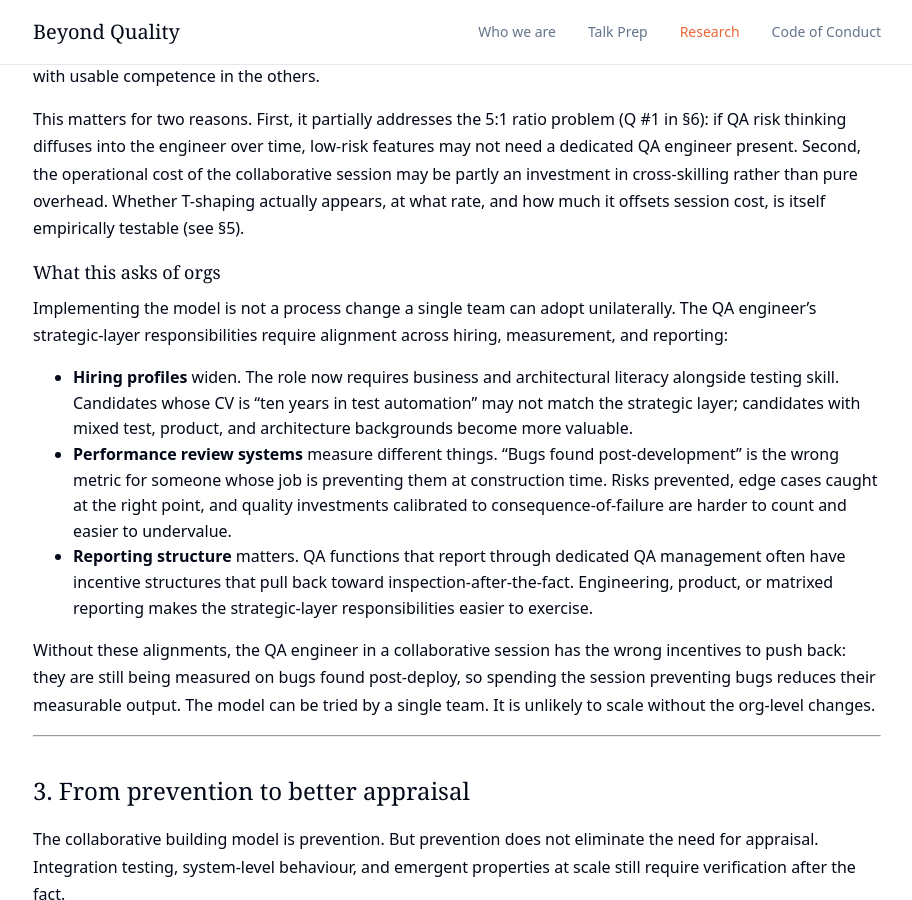
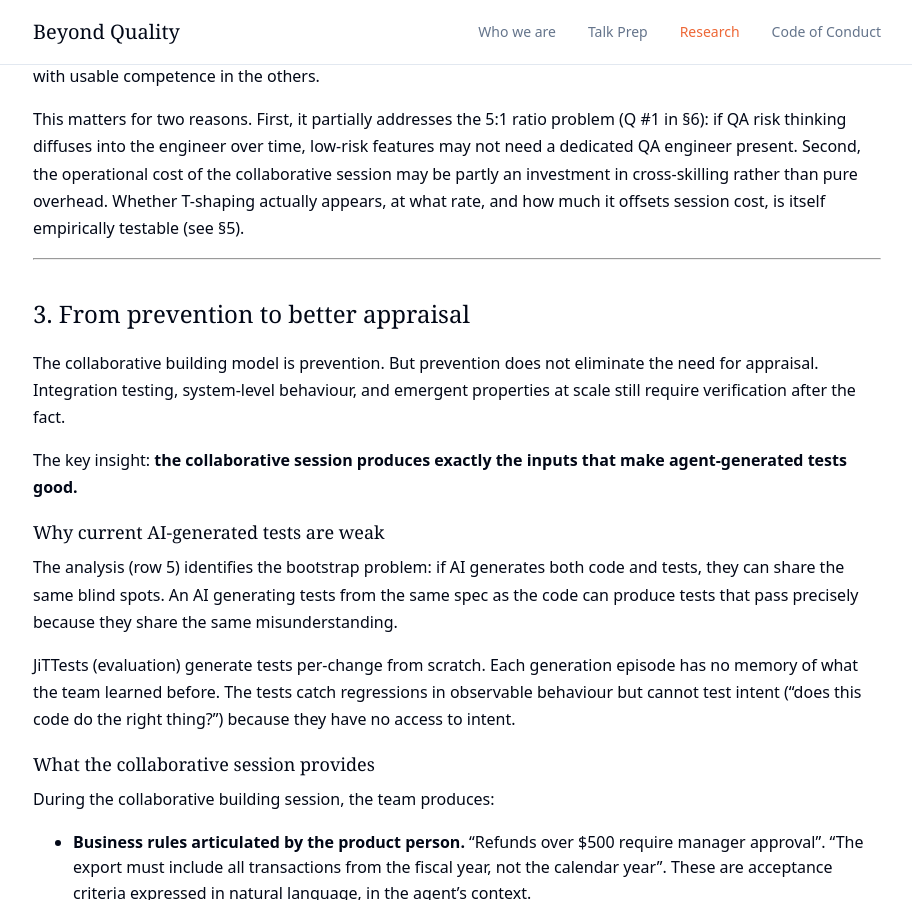
Before and after one commit to BeyondQuality/beyondquality, a Jekyll site: the page built from research/ai-era-testing/proposal.md, in a window 1280 px wide and 900 px high, scrolled down 4223 px. Shown: the whole window, without its empty margins (183-1095 px from the left). Built offline with Jekyll 4.4.1, drawn with Linux system fonts in a browser that asks for light colours; our own code applies the rules of GitHub Pages for plain Markdown files.

Commit message:
removed the whole 'what this asks of orgs' section it doesn't make much sense

```diff
--- a/research/ai-era-testing/proposal.md
+++ b/research/ai-era-testing/proposal.md
@@ -83,16 +83,6 @@ This is what "QA engineer" always meant. Quality *assurance*: assuring quality i
 The collaborative session has a side effect that mob programming practitioners have long observed: each role's expertise becomes visible to the others by exposure. The product person, listening to the QA engineer raise consequence-of-failure questions, develops risk intuitions. The engineer, watching the product person make tradeoff decisions, absorbs business context. The QA engineer, dialoguing with the agent on technical details, picks up architectural reasoning. Over time, each role may develop a flatter T: deep in their primary specialism, with usable competence in the others.
 
 This matters for two reasons. First, it partially addresses the 5:1 ratio problem (Q #1 in §6): if QA risk thinking diffuses into the engineer over time, low-risk features may not need a dedicated QA engineer present. Second, the operational cost of the collaborative session may be partly an investment in cross-skilling rather than pure overhead. Whether T-shaping actually appears, at what rate, and how much it offsets session cost, is itself empirically testable (see §5).
-
-### What this asks of orgs
-
-Implementing the model is not a process change a single team can adopt unilaterally. The QA engineer's strategic-layer responsibilities require alignment across hiring, measurement, and reporting:
-
-- **Hiring profiles** widen. The role now requires business and architectural literacy alongside testing skill. Candidates whose CV is "ten years in test automation" may not match the strategic layer; candidates with mixed test, product, and architecture backgrounds become more valuable.
-- **Performance review systems** measure different things. "Bugs found post-development" is the wrong metric for someone whose job is preventing them at construction time. Risks prevented, edge cases caught at the right point, and quality investments calibrated to consequence-of-failure are harder to count and easier to undervalue.
-- **Reporting structure** matters. QA functions that report through dedicated QA management often have incentive structures that pull back toward inspection-after-the-fact. Engineering, product, or matrixed reporting makes the strategic-layer responsibilities easier to exercise.
-
-Without these alignments, the QA engineer in a collaborative session has the wrong incentives to push back: they are still being measured on bugs found post-deploy, so spending the session preventing bugs reduces their measurable output. The model can be tried by a single team. It is unlikely to scale without the org-level changes.
 
 ---
 
```
